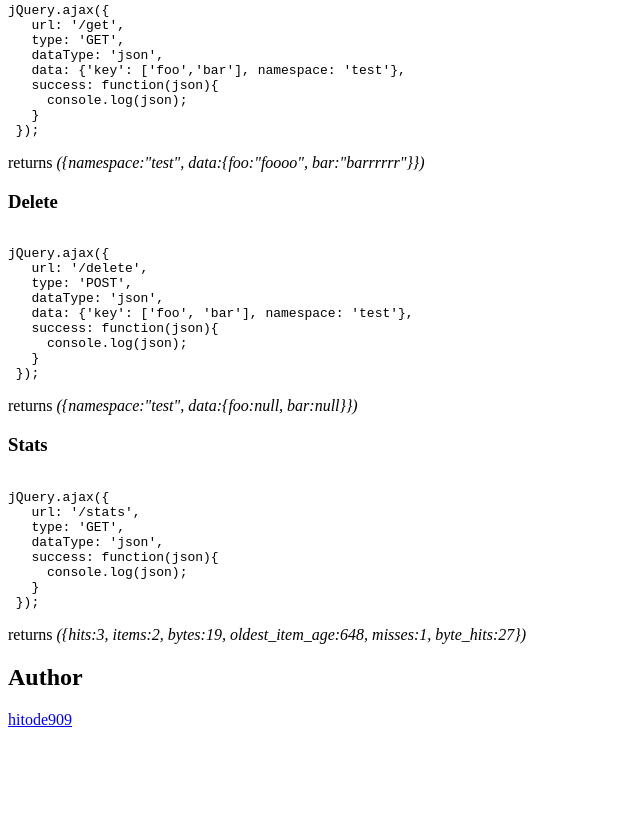
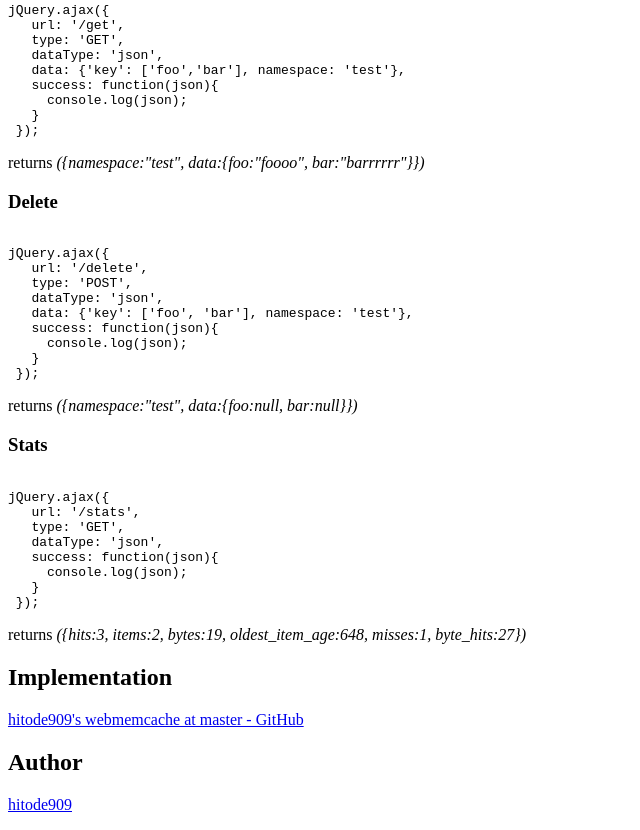
Before and after one commit to hitode909/webmemcache, a plain HTML site: page static/index.html in a window 1280 px wide. Shown: the part 531-1361 px from the top of the page, without its empty margins (0-640 px from the left). Before the commit the page ends 1268 px from the top, so only its background shows below. Drawn offline with Linux system fonts and the light colour scheme.

Commit message:
github link

```diff
--- a/static/index.html
+++ b/static/index.html
@@ -65,8 +65,11 @@ jQuery.ajax({
 </code></pre>
 <p>returns <var>({hits:3, items:2, bytes:19, oldest_item_age:648, misses:1, byte_hits:27})</var><p>
 
+<h2>Implementation</h2>
+<p><a href="http://github.com/hitode909/webmemcache">hitode909's webmemcache at master - GitHub</a></p>
 <h2>Author</h2>
-<a href="http://twitter.com/hitode909">hitode909</a>
+<p><a href="http://twitter.com/hitode909">hitode909</a></p>
+
 
   </body>
 </html>
```
